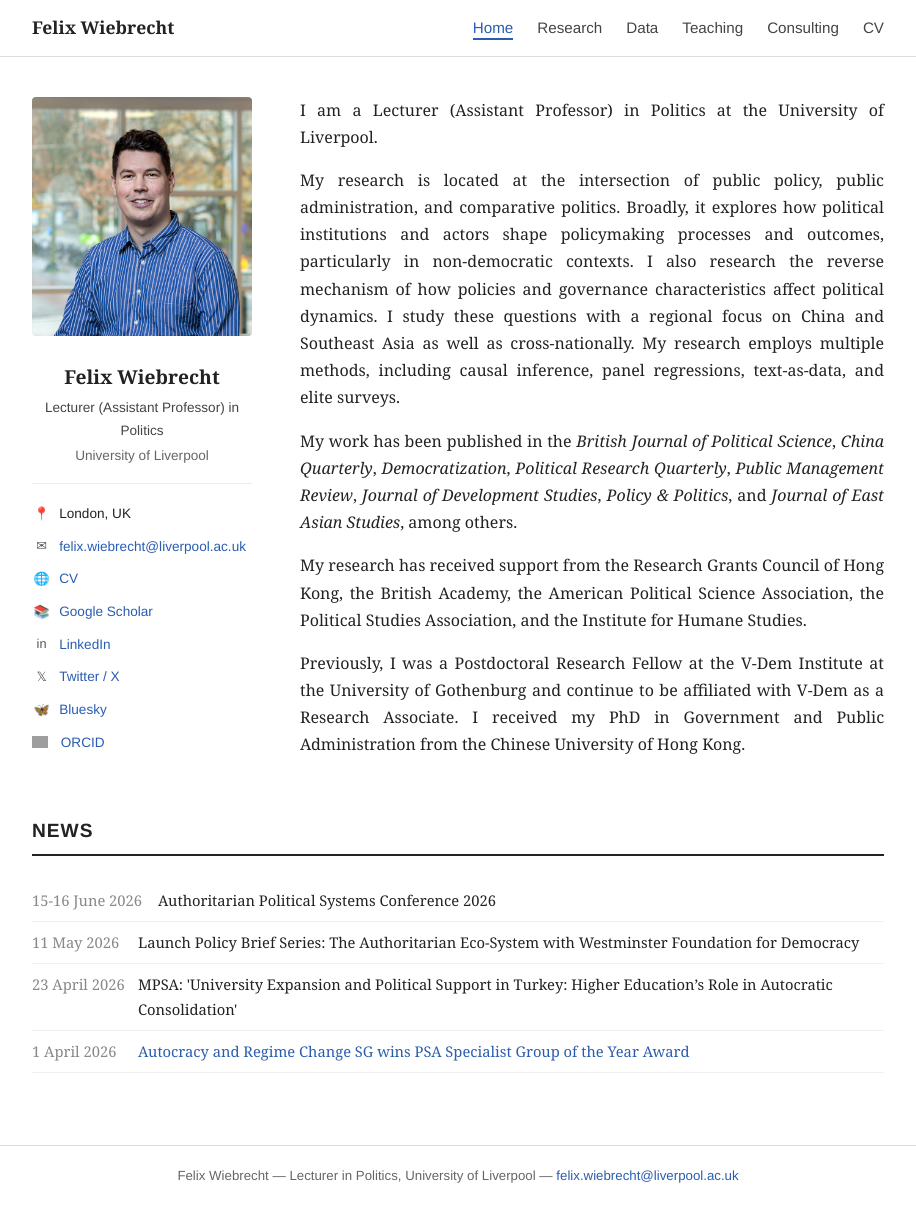
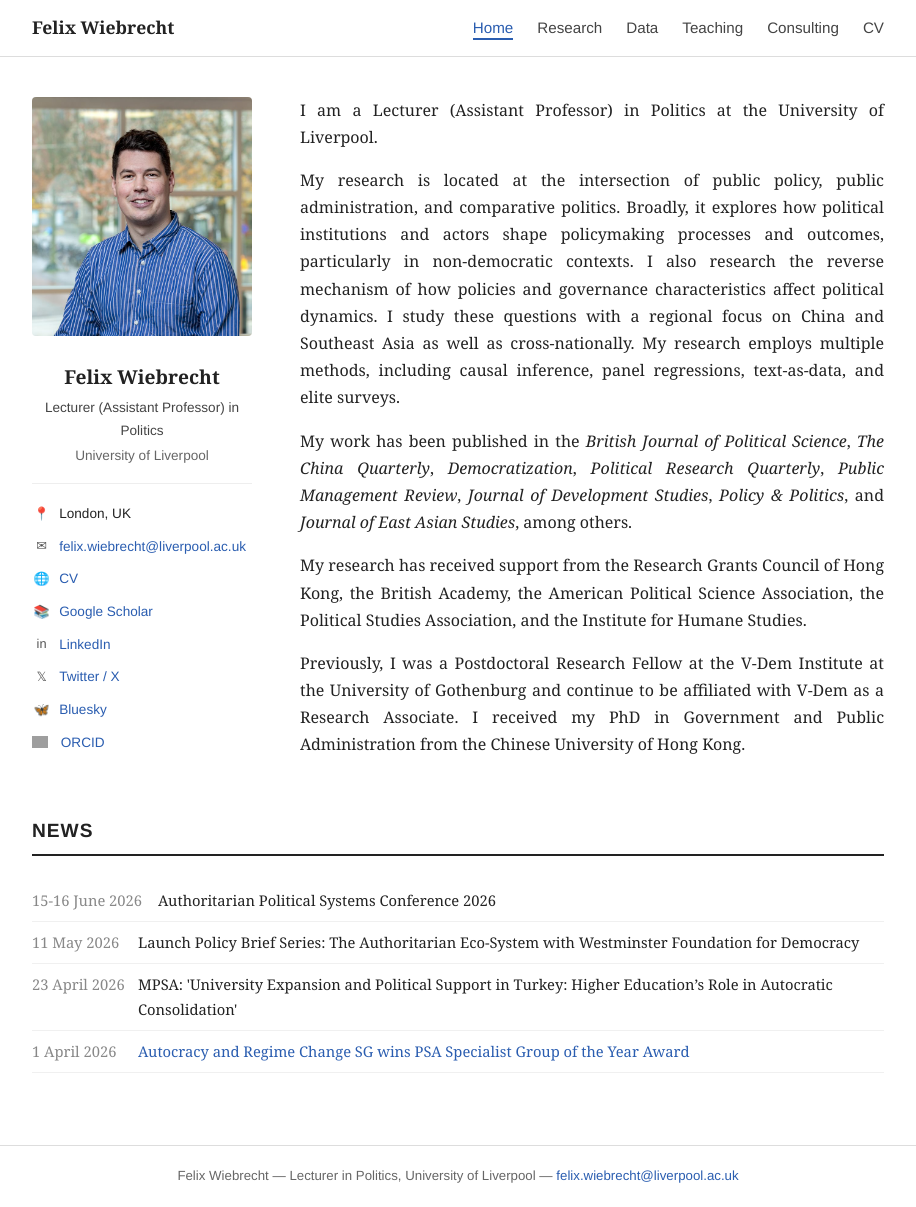
Before and after one commit to felixwiebrecht/felixwiebrecht.github.io, a Jekyll site: the page built from index.md, in a window 1280 px wide and 1207 px high. Shown: the whole window, without its empty margins (182-1098 px from the left). Built offline with Jekyll 4.4.1, drawn with Linux system fonts in a browser that asks for light colours; grey boxes are pictures that could not be loaded.

Commit message:
Update journal name to The China Quarterly
Co-Authored-By: Claude Sonnet 4.6 <noreply@anthropic.com>

```diff
--- a/index.md
+++ b/index.md
@@ -27,7 +27,7 @@ title: Home
 
     <p> My research is located at the intersection of public policy, public administration, and comparative politics. Broadly, it explores how political institutions and actors shape policymaking processes and outcomes, particularly in non-democratic contexts. I also research the reverse mechanism of how policies and governance characteristics affect political dynamics. I study these questions with a regional focus on China and Southeast Asia as well as cross-nationally. My research employs multiple methods, including causal inference, panel regressions, text-as-data, and elite surveys. </p>
 
-    <p>My work has been published in the <em>British Journal of Political Science</em>, <em>China Quarterly</em>, <em>Democratization</em>, <em>Political Research Quarterly</em>, <em>Public Management Review</em>, <em>Journal of Development Studies</em>, <em>Policy &amp; Politics</em>, and <em>Journal of East Asian Studies</em>, among others.</p>
+    <p>My work has been published in the <em>British Journal of Political Science</em>, <em>The China Quarterly</em>, <em>Democratization</em>, <em>Political Research Quarterly</em>, <em>Public Management Review</em>, <em>Journal of Development Studies</em>, <em>Policy &amp; Politics</em>, and <em>Journal of East Asian Studies</em>, among others.</p>
 
     <p>My research has received support from the Research Grants Council of Hong Kong, the British Academy, the American Political Science Association, the Political Studies Association, and the Institute for Humane Studies.</p>
 
```
